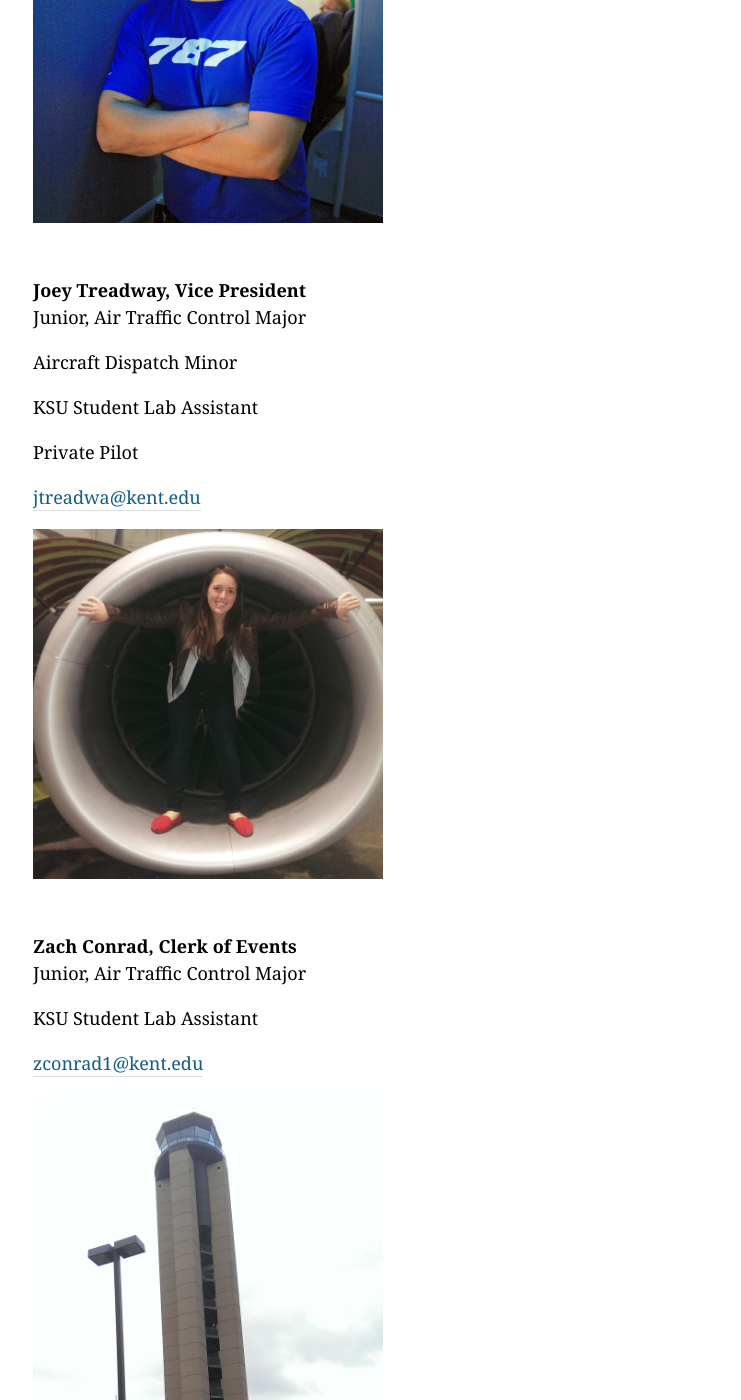
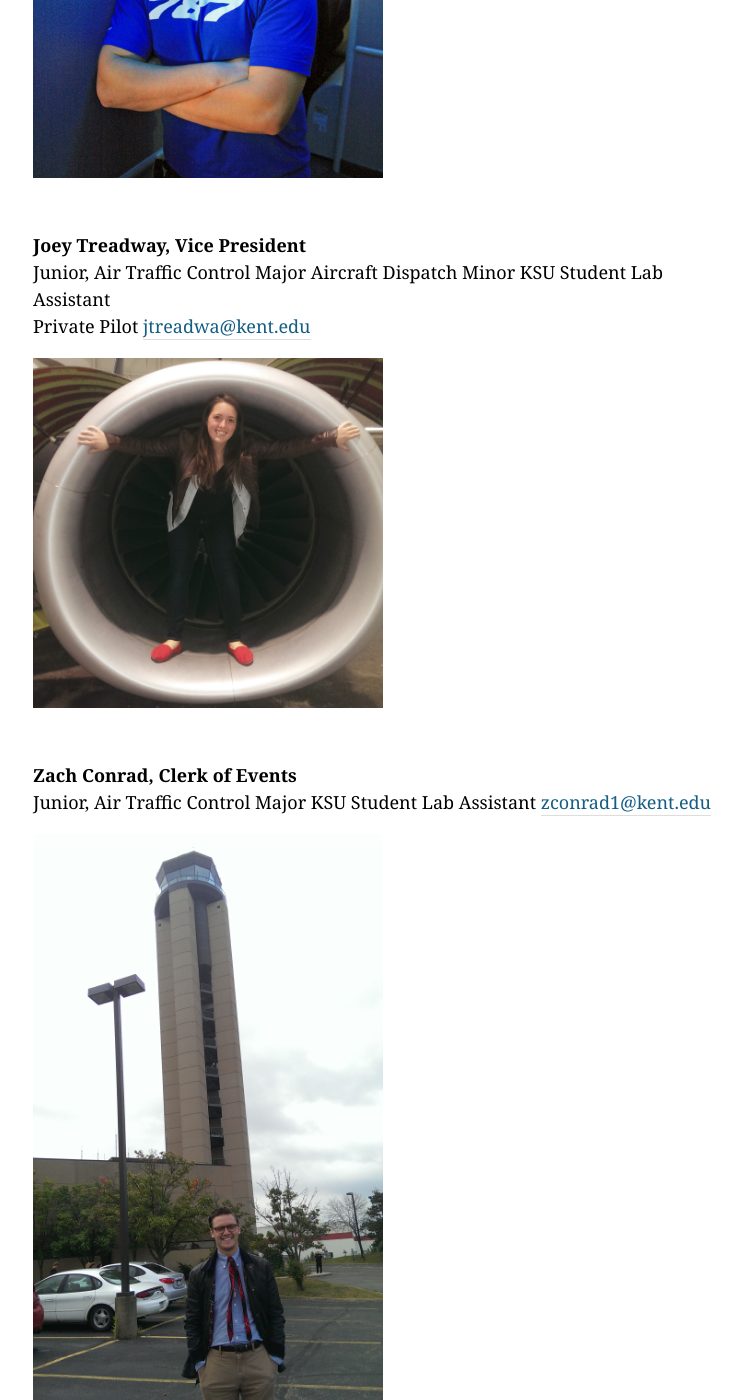
Before and after one commit to tbliss1/kentstateatc.github.com, a Jekyll site: the page built from officers/index.md, in a window 1280 px wide and 1400 px high, scrolled down 874 px. Shown: the whole window, without its empty margins (257-998 px from the left). Built offline with Jekyll 4.4.1, drawn with Linux system fonts in a browser that asks for light colours; Markdown is read by kramdown in place of the engine named in the settings; part of the change alters nothing that is shown; some of the changed text lies outside the part shown.

Commit message:
Updated formatting 2

```diff
--- a/officers/index.md
+++ b/officers/index.md
@@ -10,48 +10,37 @@ __Lazzaro Frisone, President__
 Senior, Air Traffic Control Major
 KSU Student Lab Assistant
 Private Pilot
-
 [lfrisone@kent.edu](mailto:lfrisone@kent.edu)
 ![headshot](/assets/images/leadership/AR.jpg)
 
 __Joey Treadway, Vice President__
 Junior, Air Traffic Control Major
-
 Aircraft Dispatch Minor
-
 KSU Student Lab Assistant
-
 Private Pilot
-
 [jtreadwa@kent.edu](mailto:jtreadwa@kent.edu)
 ![headshot](/assets/images/leadership/CS.jpg)
 
 __Zach Conrad, Clerk of Events__
 Junior, Air Traffic Control Major
-
 KSU Student Lab Assistant
-
 [zconrad1@kent.edu](mailto:zconrad1@kent.edu)
 ![headshot](/assets/images/leadership/ZC.jpg)
 
 __Keith Imberger, Public Relations Director__
 Sophomore, Air Traffic Control Major
 Political Science Minor
-
 [kimberge@kent.edu](mailto:kimberge@kent.edu)
 ![headshot](/assets/images/leadership/AB.jpg)
 
 __Adam Stankowski, Treasurer__
 Junior, Air Traffic Control Major
 Flight Technology Minor
-
 Private Pilot, Instrument Rated
-
 [astankow@kent.edu](mailto:astankow@kent.edu)
 ![headshot](/assets/images/leadership/AB.jpg)
 
 
-### Class Representatives
 
 <!-- __, Freshman Class Representative__
 Freshman, Air Traffic Control Major
```
